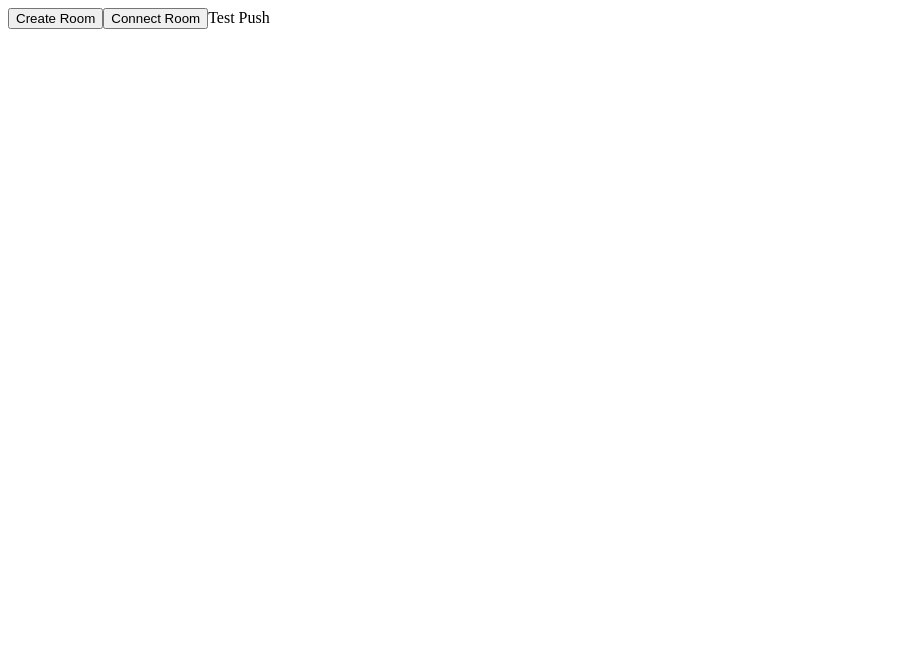
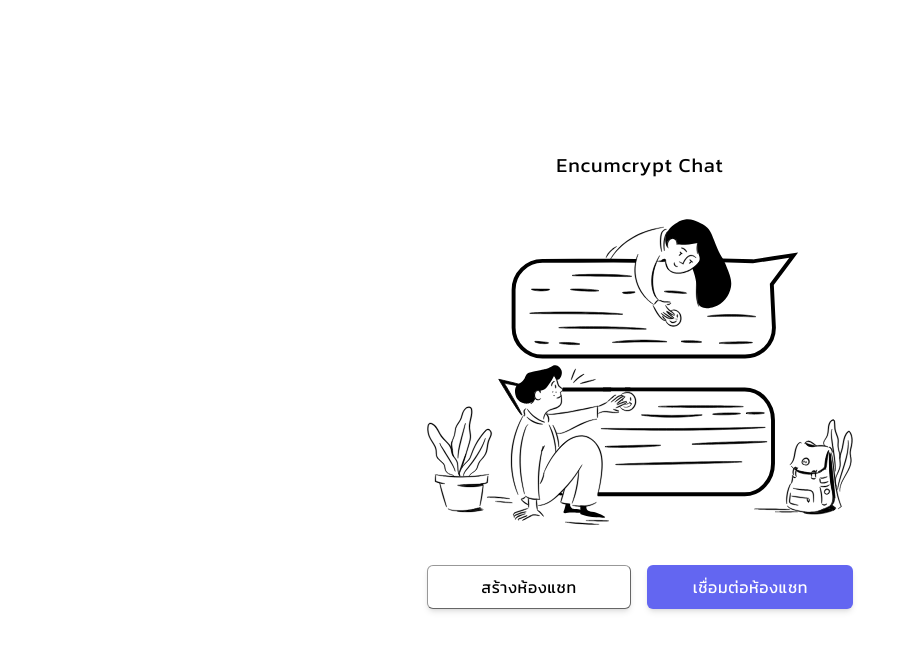
Before and after one commit to ophoomo/encumcrypt, a React (Vite) app: page / in a window 1280 px wide. Shown: the top 650 px of the page, without its empty margins (0-908 px from the left). Built offline with nearby package versions, Linux system fonts and the light colour scheme.

Commit message:
Make UI all

```diff
--- a/package.json
+++ b/package.json
@@ -12,6 +12,7 @@
   "dependencies": {
     "@tauri-apps/api": "^1.5.0",
     "@types/react-router-dom": "^5.3.3",
+    "antd": "^5.10.0",
     "react": "^18.2.0",
     "react-dom": "^18.2.0",
     "react-router-dom": "^6.16.0",
--- /dev/null
+++ b/src/assets/css/styles.css
@@ -0,0 +1,12 @@
+@import url('https://fonts.googleapis.com/css2?family=Kanit:wght@300;400;500;600&display=swap');
+
+
+* {
+    font-family: 'Kanit', sans-serif;
+    margin: 0;
+    padding: 0;
+}
+
+body {
+    overflow: hidden;
+}
--- a/src/components/MessageBox.tsx
+++ b/src/components/MessageBox.tsx
@@ -2,8 +2,9 @@ interface IMessageBox {
   state: string;
   name: string;
   payload: string;
+  ownerMsg?: boolean;
 }
-export default function MessageBox({ name, payload, state }: IMessageBox) {
+export default function MessageBox({ name, payload, state, ...props }: IMessageBox) {
   const decodeData = (data: string): string => {
     return data;
   };
@@ -12,15 +13,25 @@ export default function MessageBox({ name, payload, state }: IMessageBox) {
     switch (state) {
       case "Connected":
         return (
-          <div>
-            <p>{name} joined your room</p>
+          <div className="flex-center text-xs">
+            <p><span className="text-red-800" style={{letterSpacing: 0.4}}>{name}</span> เข้าร่วมห้องสนทนา</p>
           </div>
         );
     }
+
     return (
-      <div>
-        <h3>{name}</h3>
-        <p>{decodeData(payload)}</p>
+      <div className={`w-full flex flex-col ${props.ownerMsg ? 'items-end' : ''}`}>
+        <div className={`w-min flex flex-col ${props.ownerMsg ? 'text-right' : ''}`}>
+          <p className={`text-xs mr-2 mb-1`}>
+            { name }
+          </p>
+          <p className={`
+             px-3 lg:px-4 py-2 rounded-lg w-min min-w-40 max-w-[90%]
+             ${props.ownerMsg ? 'bg-indigo-500 text-white' : 'bg-gray-200 text-black'}
+          `}>
+            {decodeData(payload)}
+          </p>
+        </div>
       </div>
     );
   };
--- a/src/main.tsx
+++ b/src/main.tsx
@@ -1,6 +1,5 @@
-import React from "react";
 import ReactDOM from "react-dom/client";
-import "./styles.css";
+import "./assets/css/styles.css";
 import 'virtual:uno.css'
 import { RouterProvider } from "react-router-dom";
 import router from "./router";
--- a/src/pages/Home.tsx
+++ b/src/pages/Home.tsx
@@ -3,6 +3,8 @@ import { invoke } from "@tauri-apps/api";
 import Swal from "sweetalert2";
 import { useContext } from "react";
 import { AppContext } from "../AppContext";
+import BannerImg from './../assets/img/banner.svg'
+
 
 export default function Home() {
    const { NameState, HostState } = useContext(AppContext);
@@ -30,8 +32,18 @@ export default function Home() {
   const onClickConnectServer = async () => {
     const name = await enterName();
     const host = await enterHost();
-      NameState.set(name);
-      HostState.set(host);
+    // add verify ws pattern
+    if (!host.startsWith("ws://")) {
+      Swal.fire({
+        icon: "error",
+        title: "Error",
+        text: "URL WS ไม่ถูกต้อง, โปรดลองใหม่อีกครั้ง",
+        confirmButtonText: "เข้าใจแล้ว",
+      });
+      return;
+    }
+    NameState.set(name);
+    HostState.set(host);
     if (name.length > 0 && host.length > 0) {
       history("/chat");
     }
@@ -41,19 +53,20 @@ export default function Home() {
     return new Promise((res, _) => {
       Swal.fire({
         icon: "question",
-        title: "Question",
-        text: "Enter Your Name",
+        title: "",
+        text: "ชื่อของคุณในห้องสนทนา",
         input: "text",
         allowOutsideClick: false,
         inputAttributes: {
           autocapitalize: "off",
         },
         showCancelButton: true,
-        confirmButtonText: "Confirm",
+        confirmButtonText: "ยืนยัน",
+        cancelButtonText: "ยกเลิก",
         preConfirm: (value) => {
           if (!value) {
             Swal.showValidationMessage(
-              '<i class="fa fa-info-circle"></i> Your name is required'
+              '<i class="fa fa-info-circle"></i> โปรดระบุชื่อของคุณ'
             );
           }
         },
@@ -69,8 +82,8 @@ export default function Home() {
     return new Promise((res, _) => {
       Swal.fire({
         icon: "question",
-        title: "Question",
-        text: "Enter Your Host",
+        title: "",
+        text: "ระบุ URL ของห้องสนทนา ( ws://....... )",
         input: "text",
         allowOutsideClick: false,
         inputAttributes: {
@@ -81,7 +94,7 @@ export default function Home() {
         preConfirm: (value) => {
           if (!value) {
             Swal.showValidationMessage(
-              '<i class="fa fa-info-circle"></i> Your Host is required'
+              '<i class="fa fa-info-circle"></i> โปรดระบุ URL ของห้องสนทนา'
             );
           }
         },
@@ -94,10 +107,53 @@ export default function Home() {
   };
 
   return (
-    <div>
-      <button onClick={onClickCreateServer}>Create Room</button>
-      <button onClick={onClickConnectServer}>Connect Room</button>
-      Test Push
-    </div>
+    <>
+
+      <div className={`flex flex-col w-full h-screen flex-center hidden`}>
+
+        <p className="-mt-20 lg:-mt-10 text-xl lg:text-xl 2xl:text-2xl" style={{letterSpacing: '0.06rem'}}>
+          Encumcrypt Chat
+        </p>
+
+        <img
+          src={BannerImg} alt="#"
+          className="mt-10 w-8/12 lg:w-4/12 2xl:w-6/12 max-h-[24rem]"
+        />
+
+        <div className="mt-10 w-8/12 lg:w-4/12 flex-center flex-col lg:flex-row gap-y-3 gap-x-6 lg:gap-x-4">
+
+          <button
+            onClick={onClickConnectServer}
+            className={`
+              flex-center
+              btn text-[0.9rem] lg:text-[1rem] w-full h-10 lg:h-11
+              bg-indigo-500 hover:bg-indigo-700
+              border-transparent shadow-md lg:order-2
+            `}
+            style={{
+              letterSpacing: 0.6
+            }}
+          >
+            เชื่อมต่อห้องแชท
+          </button>
+
+          <button
+            onClick={onClickCreateServer}
+            className={`
+              flex-center
+              btn text-[0.88rem] lg:text-[1rem] w-full text-black border-black/60
+              hover:bg-gray-200 bg-white border shadow-md h-9 lg:h-11
+            `}
+            style={{
+              letterSpacing: 0.6
+            }}
+          >
+            สร้างห้องแชท
+          </button>
+
+        </div>
+      </div>
+
+    </>
   );
 }
--- a/uno.config.ts
+++ b/uno.config.ts
@@ -3,4 +3,9 @@ import { defineConfig } from 'unocss'
 
 export default defineConfig({
   // ...UnoCSS options
+  shortcuts: {
+    'btn': 'p-2 text-white rounded-md shadow-none cursor-pointer duration-200',
+    'wh-full': 'w-full h-full',
+    'flex-center': 'flex justify-center items-center',
+  }
 })
```
Also changed, not shown: src/pages/Chat.tsx (+104 -12 lines), src/assets/img/banner.svg (added), src/styles.css (deleted), 1 other file (tests, documents, lock files or other folders).
